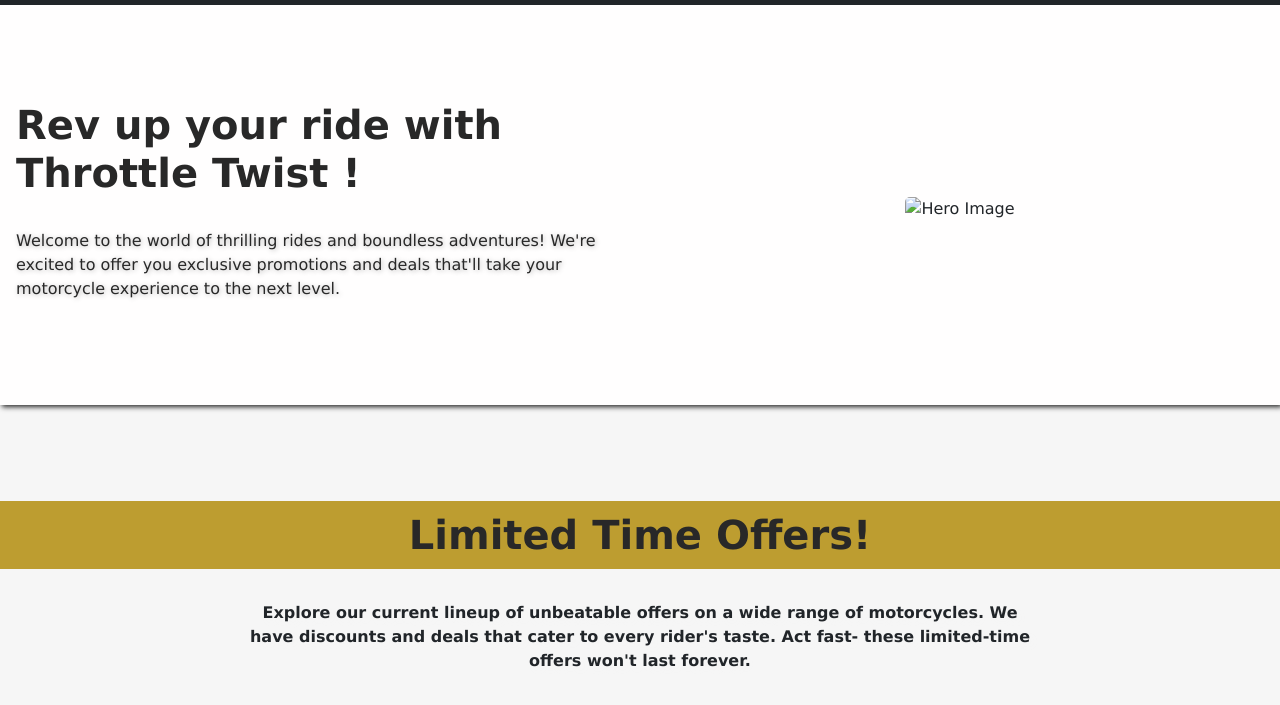
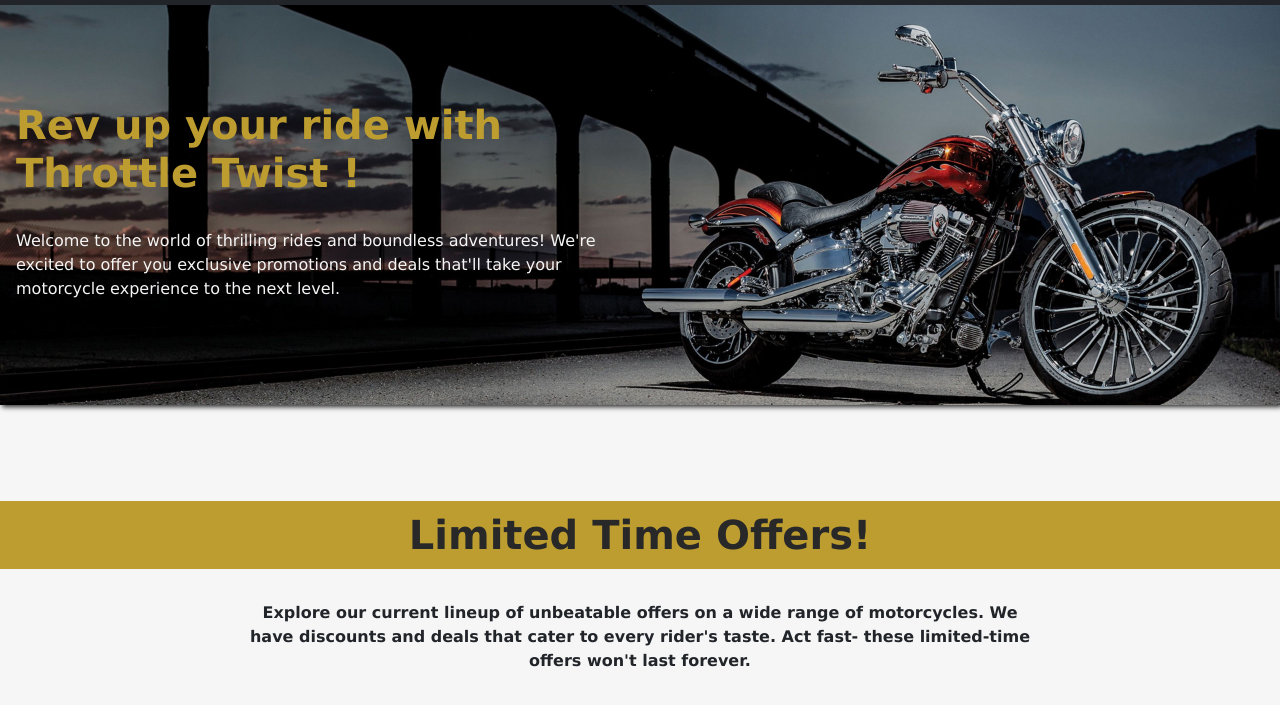
Before and after one commit to bandillamylene/MP2, a plain HTML site: page promos.html in a window 1280 px wide. Shown: the part 95-800 px from the top of the page. Drawn offline with nearby package versions, Linux system fonts and the light colour scheme.

Commit message:
modified about us page, add images-promo page

```diff
--- a/promos.html
+++ b/promos.html
@@ -106,10 +106,6 @@
                     <br>
                     <p class="revUptxt">Welcome to the world of thrilling rides and boundless adventures! We're excited to offer you exclusive promotions and deals that'll take your motorcycle experience to the next level.</p>
                 </div>
-            </div>
-            <div class="col-md-4 col-lg-6 col-sm-4 py-5 px-3 d-flex align-items-center justify-content-center">
-
-                <img src="./images/" class="img-fluid" alt="Hero Image">
             </div>
         </div>
     </div>
--- a/style.css
+++ b/style.css
@@ -188,7 +188,7 @@
 .story1{
     font-weight: bold;
 }
-/* Custom CSS for centering */
+/*  for centering */
 .center-content {
     display: flex;
     align-items: center;
@@ -307,33 +307,30 @@
 
 /*PROMO*/
 
-
 .banner {
     display: flex;
     flex-direction: column;
     align-items: center;
     justify-content: center;
     min-height: 400px;
-    background-color:rgb(255, 254, 254);
+    background-image: url(./images/PromoHeroImg.jpg);
+    background-size: cover; /* Ensure the background image covers the entire container */
+    background-position: center; /* Center the background image */
     border: none;
     box-shadow: 2px 2px 5px rgb(40, 40, 40);
+    backdrop-filter: brightness(90%) blur(5px); /* Apply backdrop filter for readability */
 }
 
-.banner img {
-    max-width: 100%;
-    height: auto;
-    border-radius: 5px;
-}
 .revUp {
     font-size: 40px;
     font-weight: bolder;
-    color: rgb(40, 40, 40);
+    color: rgb(189, 157, 48);
 }
 .revUptxt {
     font-weight: 550;
-    text-shadow: 1px 1px 5px rgb(182, 182, 182);
-    color: rgb(40, 40, 40);
+    color: whitesmoke;
 }
+
 
 
 .limited {
```
Also changed, not shown: aboutUs.html (+6 -6 lines), images/PromoHeroImg.jpg (renamed from images/Bike.AboutUsPage.jpg).
